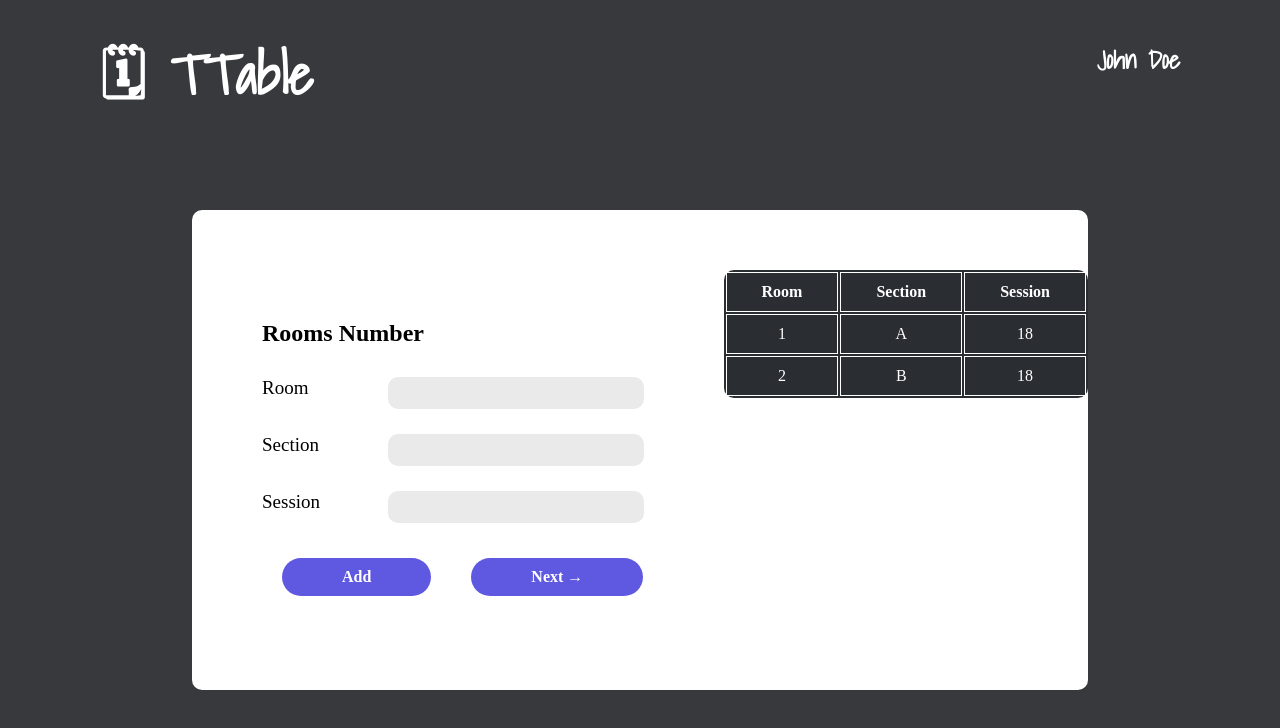
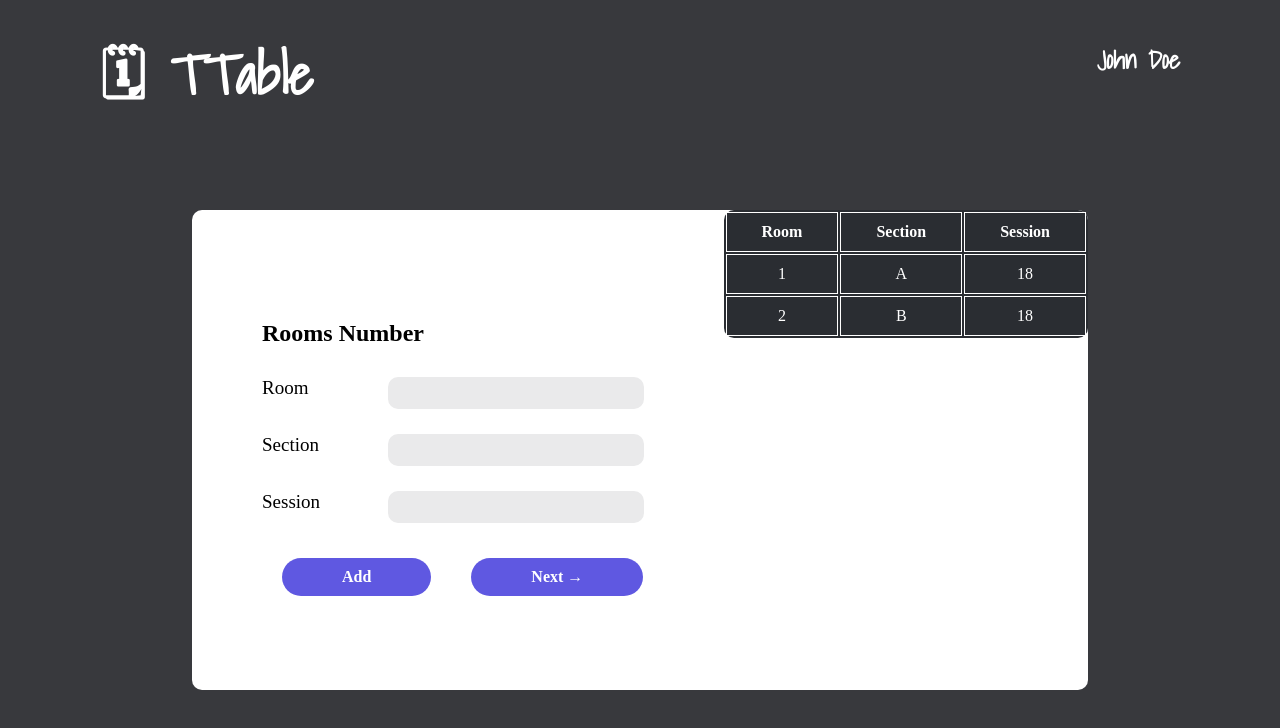
Before and after one commit to msaaddev/TTable, a React (Create React App) app in the folder frontend/: page / in a window 1280 px wide. Shown: the top 728 px of the page. Built offline with nearby package versions, Linux system fonts and the light colour scheme; a web font is replaced by a local one.

Commit message:
👌 IMPROVE: remove extra div

```diff
--- a/frontend/src/components/Room.js
+++ b/frontend/src/components/Room.js
@@ -40,7 +40,6 @@ const Room = () => {
                             </div>
                         </div>
                         <div className='r_display_data'>
-                            <div className='rm_display_data_enclose'>
                             <DisplayTableData
                                 heading_1='Room'
                                 heading_2='Section'
@@ -52,7 +51,6 @@ const Room = () => {
                 </div>
             </div>
         </div>
-        </div>
     );
 };
 
```
Lines whose indentation alone changed are shown as unchanged.
